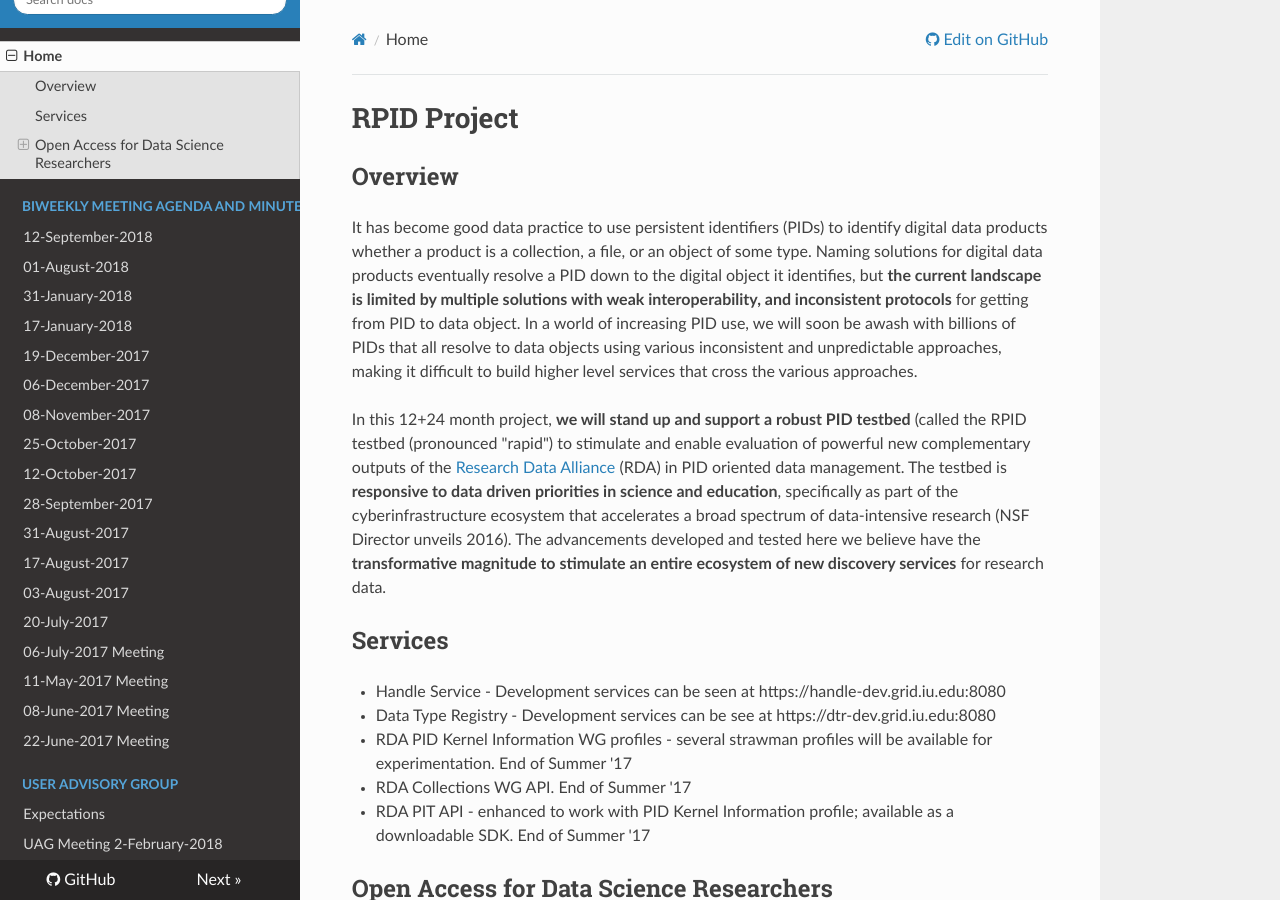
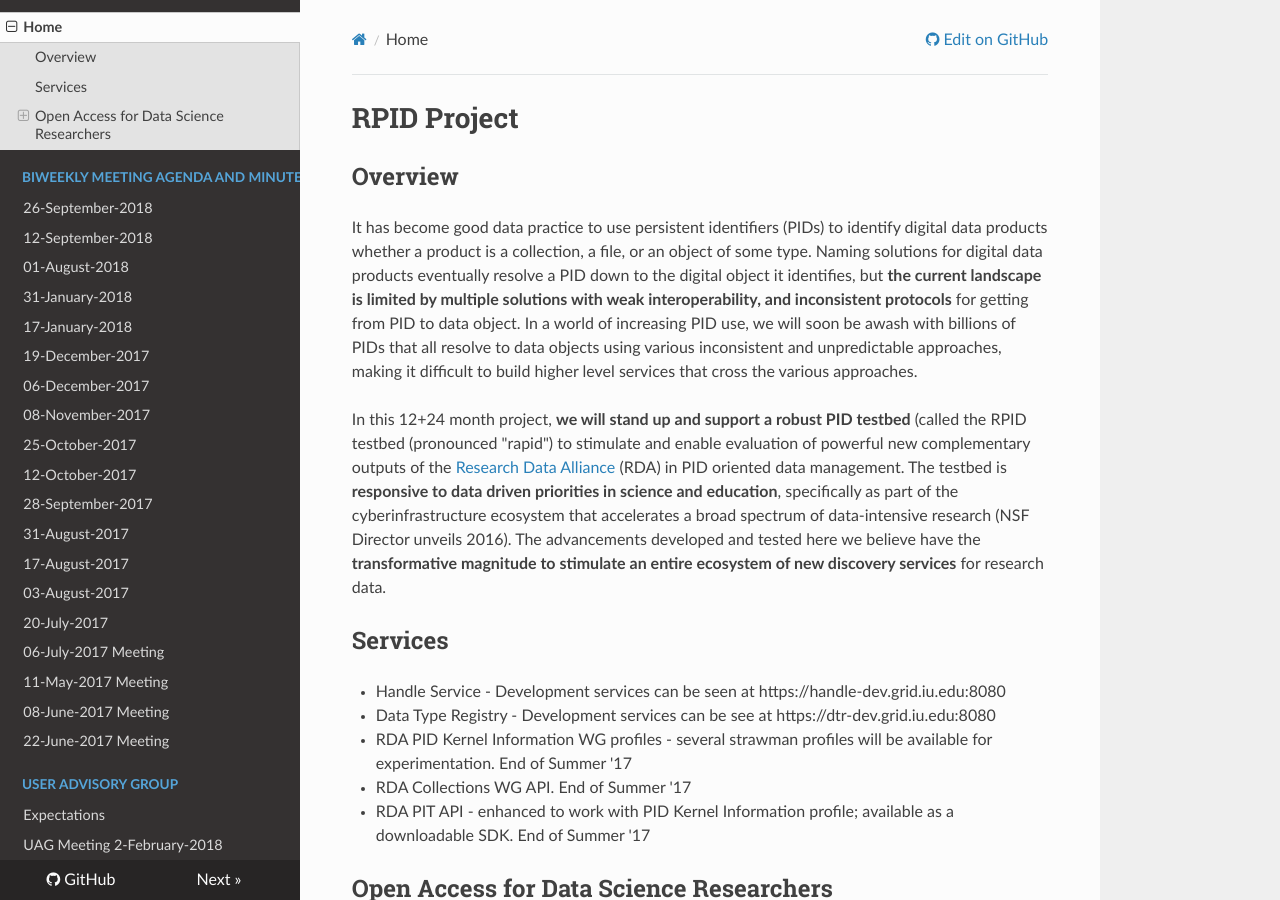
Before and after one commit to rpidproject/rpid, an MkDocs documentation site: the page built from docs/index.md, in a window 1280 px wide and 900 px high. Built offline with MkDocs 1.6.1, drawn with Linux system fonts in a browser that asks for light colours; nearby versions of some CDN libraries; old or Windows-style settings are respelled for this version of MkDocs.

Commit message:
Update mkdocs.yml

```diff
--- a/mkdocs.yml
+++ b/mkdocs.yml
@@ -9,6 +9,7 @@
 pages:
 - Home: 'index.md'
 - BiWeekly Meeting Agenda and Minutes:
+  - '26-September-2018': '26-September-2018.md'
   - '12-September-2018': '12-September-2018.md'
   - '01-August-2018': '01-August-2018.md'
   - '31-January-2018': '31-January-2018.md'
```
